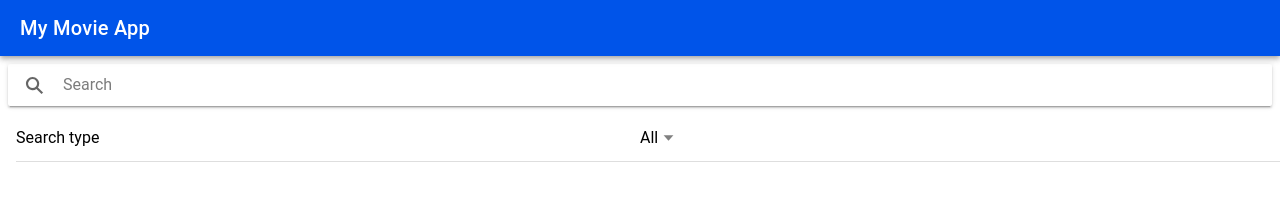
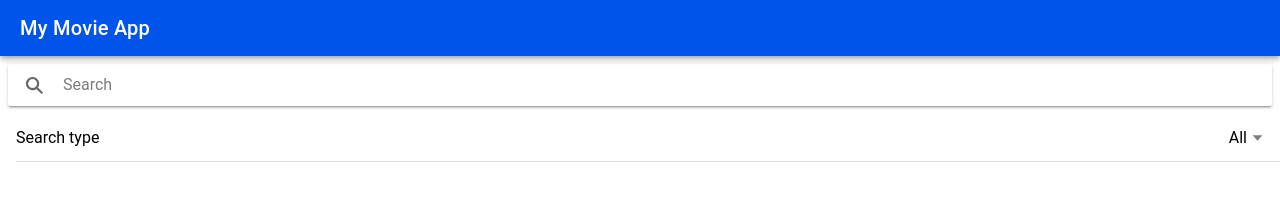
Before and after one commit to genier-developer/movieApp, a React (Vite) app: page /movies in a window 1280 px wide. Shown: the top 210 px of the page. Built offline with nearby package versions, Linux system fonts and the light colour scheme.

Commit message:
replace select to right part

```diff
--- a/src/pages/Home.tsx
+++ b/src/pages/Home.tsx
@@ -62,6 +62,7 @@ const Home = () => {
                 <IonItem>
                     <IonLabel>Search type</IonLabel>
                     <IonSelect
+                        slot={'end'}
                         value={type}
                                onIonChange={(e) => setType(e.detail.value)}>
                         <IonSelectOption value={''}>All</IonSelectOption>
```
